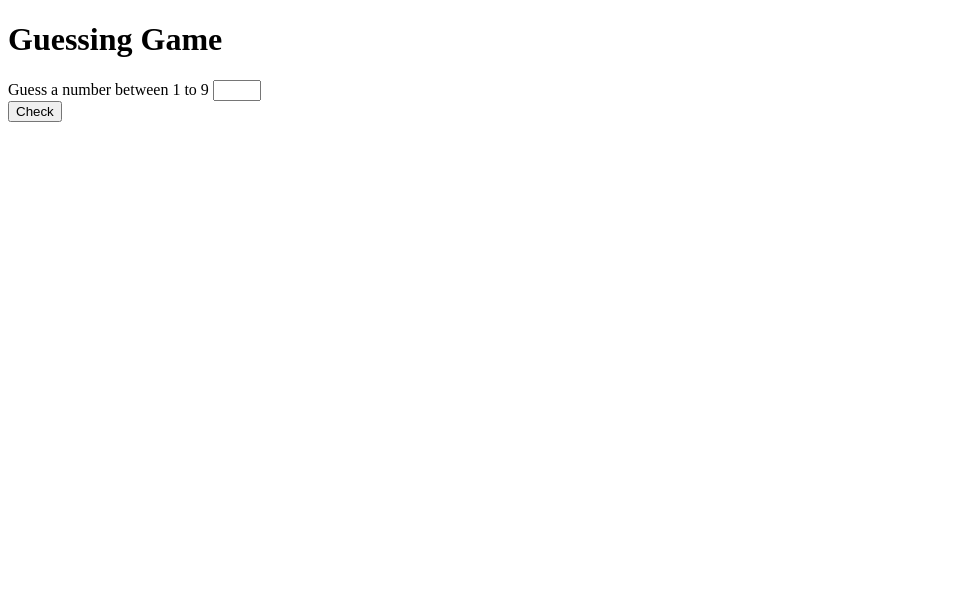
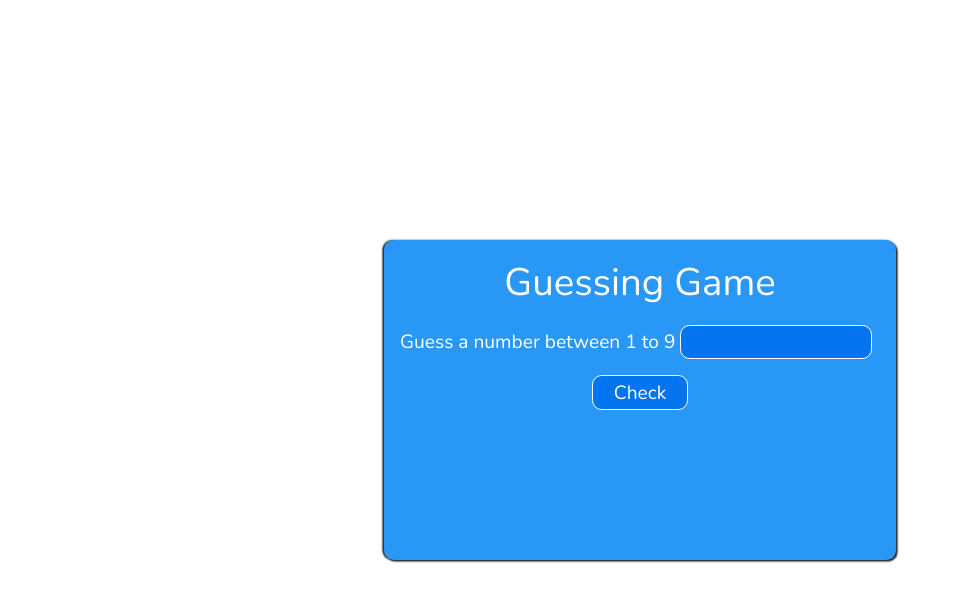
Before and after one commit to Saj1d-prompt/guessingGame, a plain HTML site: page index.html in a window 1280 px wide. Shown: the whole page, without its empty margins (0-954 px from the left). Drawn offline with nearby package versions, Linux system fonts and the light colour scheme.

Commit message:
full Commit

```diff
--- a/index.html
+++ b/index.html
@@ -13,13 +13,13 @@
                 <h1>Guessing Game</h1>
             </div>
             <div class="card-body">
-                <form action="">
-                    <div class="form">
-                        <label for="number">Guess a number between 1 to 9</label>
-                        <input type="number" id="number" min="1" max="9" required>
+                <form>
+                    <div class="formF">
+                        <label for="num">Guess a number between 1 to 9</label>
+                        <input type="number" id="num" min="1" max="9" required>
                     </div>
                     <div class="button">
-                        <button id="check" type="submit">Check</button>
+                        <button id="check" type="submit" class="btn">Check</button>
                     </div>
                 </form>
                 <p class="result"></p>
@@ -30,6 +30,6 @@
     </div>
 
 
-    <script src="index.js"></script>
+    <script src="./index.js"></script>
 </body>
 </html>
--- a/index.js
+++ b/index.js
@@ -0,0 +1,47 @@
+let totalattempt = 5;
+let attemptsDone = 0;
+let won = 0;
+let lose = 0;
+
+
+const form = document.querySelector("form");
+const cardBody = document.querySelector(".card-body");
+const guess = form.querySelector("#num");
+const checkButton = form.querySelector("#check");
+const resultText = cardBody.querySelector(".result");
+const msg = document.createElement("p");
+const remainingAttempts = cardBody.querySelector(".attempt");
+
+form.addEventListener("submit",function(event){
+    event.preventDefault();
+
+    if(attemptsDone === totalattempt){
+        button.disabled = true;
+        number.disabled = true;
+    }if(attemptsDone<totalattempt+1){
+        let guessNumber = Number(guess.value);
+        checkRes(guessNumber);
+        remainingAttempts.innerHTML = `Remaining Attempts: ${totalattempt - attemptsDone - 1}`
+    }
+    guess.value="";
+    attemptsDone++;
+});
+
+function randomNumber(limit){
+    return Math.floor(Math.random()*limit)+1;
+}
+
+function checkRes(value){
+
+    const random = randomNumber(9);
+    if(value === random){
+        resultText.innerHTML = `Correct! You have WON.`;
+        won++;
+    }else{
+        resultText.innerHTML = `Wrong! The number was ${random}`;
+        lose++;
+    }
+    msg.innerHTML = `You have won ${won} times and lost ${lose} times`;
+    msg.classList.add("large-text");
+    cardBody.appendChild(msg);
+}
--- a/style.css
+++ b/style.css
@@ -0,0 +1,89 @@
+@import url("https://fonts.googleapis.com/css2?family=Nunito:wght@400;500;700;900&display=swap");
+*{
+    box-sizing: border-box;
+    margin: 0;
+    padding: 0;
+    outline: none;
+    text-decoration: none;
+    list-style-type: none;
+    font-family: "Nunito",sans-serif;
+    font-weight: 400;
+}
+
+.container{
+    height: 100vh;
+    width: 100%;
+    background-color: rgb(255, 255, 255);
+    justify-content: center;
+    align-items: center;
+    display: flex;
+}
+
+.card{
+    width: 32rem;
+    height: 20rem;
+    background-color: rgb(41, 151, 246);
+    border-radius: 0.6rem;
+    padding: 1rem;
+    color:white;
+    box-shadow: 0.1rem 0.1rem 0.1rem #222, -0.1rem 0 0.1rem #222;
+    font-size: 1.2rem;
+}
+
+.card:hover{
+
+    box-shadow: 0.2rem 0.2rem 0.2rem #ffffff, -0.2rem 0 0.2rem #222;
+    transition: 0.75s;
+}
+
+.card-title{
+    text-align: center;
+    color: white;
+    margin-bottom: 1rem;
+}
+
+.formF{
+
+    margin-bottom: 1rem;
+
+}
+
+input{
+    border: none;
+    border: 0.1rem solid;
+    border-radius: 0.6rem;
+    padding: 0.2rem;
+    background-color: rgb(4,117,238);
+    color: white;
+    cursor: pointer;
+    font-size: 1.2rem;
+    width: 40%;
+}
+
+.button{
+    display: flex;
+    justify-content: center;
+}
+.btn{
+
+    border: none;
+    border: 0.1rem solid;
+    border-radius: 0.6rem;
+    padding: 0.2rem;
+    background-color: rgb(4,117,238);
+    color: white;
+    cursor: pointer;
+    font-size: 1.2rem;
+    transition: all 0.3s;
+    width: 20%;
+}
+
+p{
+    text-align: center;
+}
+
+.large-text{
+    font-size: 1.5rem;
+    color: bisque;
+
+}
```
